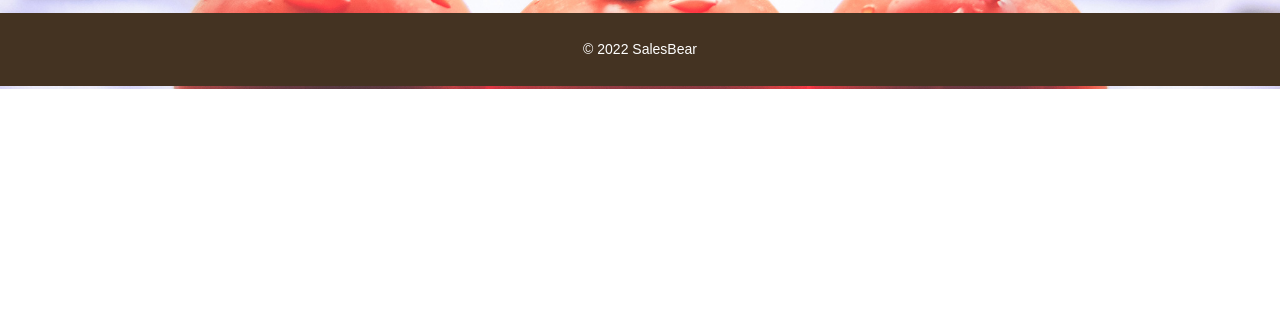
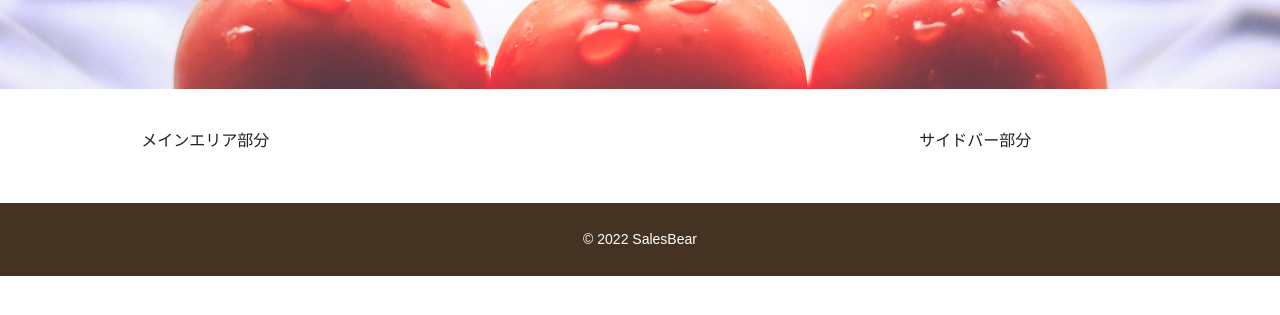
Before and after one commit to kamiokan/cafe_website, a plain HTML site: page news.html in a window 1280 px wide. Shown: the part 181-496 px from the top of the page. Drawn offline with Linux system fonts and the light colour scheme.

Commit message:
メインエリアとサイドバーエリアを設定した

```diff
--- a/css/style.css
+++ b/css/style.css
@@ -129,3 +129,19 @@ img {
     color: #fff;
     font-size: 0.875rem;
 }
+
+/* 記事部分 */
+.ly_mainArea {
+    width: 74%;
+}
+
+/* サイドバー */
+.ly_sideBar {
+    width: 22%;
+}
+
+.ly_newsContents {
+    display: flex;
+    justify-content: space-between;
+    margin-bottom: 50px;
+}
--- a/news.html
+++ b/news.html
@@ -26,12 +26,22 @@
   <div class="ly_wrapper">
     <h2 class="el_pageTitle hp_whiteTextShadow">News</h2>
   </div>
+</div>
 
-  <footer class="ly_footer">
-    <div class="ly_wrapper">
-      <p><small>&copy; 2022 SalesBear</small></p>
-    </div>
-  </footer>
-</div>
+<main class="ly_newsContents ly_wrapper">
+  <article class="ly_mainArea">
+    メインエリア部分
+  </article>
+
+  <aside class="ly_sideBar">
+    サイドバー部分
+  </aside>
+</main>
+
+<footer class="ly_footer">
+  <div class="ly_wrapper">
+    <p><small>&copy; 2022 SalesBear</small></p>
+  </div>
+</footer>
 </body>
 </html>
```
